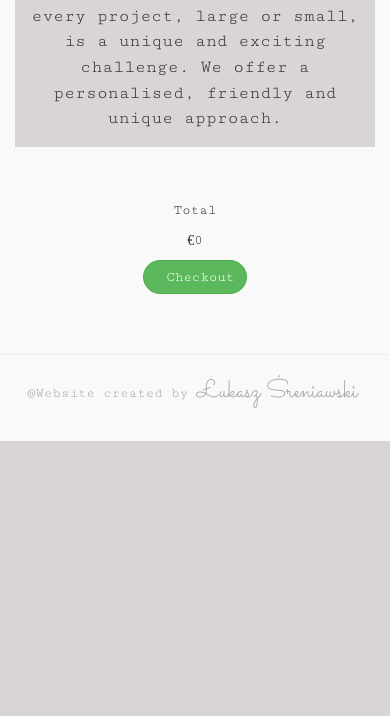
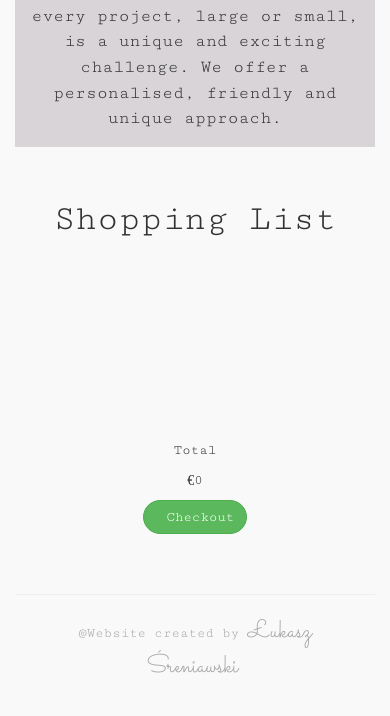
Before and after one commit to Sreniok/graphic_design, a Django app: page /cart/ in a window 390 px wide. Shown: the part 584-1300 px from the top of the page. Before the commit the page ends 1025 px from the top, so only its background shows below. Run offline with Django 3.2, Linux system fonts and the light colour scheme; some libraries are stand-ins or nearby versions; some web fonts are replaced.

Commit message:
styling cart

```diff
--- a/cart/templates/cart.html
+++ b/cart/templates/cart.html
@@ -11,14 +11,14 @@
     </div>
 </div>
 <!-- Checkout -->
-<div class="row">
+<div class="cart-row">
+    <div class="cart-list">
+        <h1>Shopping List</h1>
+    </div>
     {% for item in cart_items %}
 
-    <div class="col-sm-6 col-md-6 col-lg-6" id="cart">
-
-
+    <div class="col-sm-6 col-md-4 col-lg-3" id="cart">
         <div class="cart-image" style="background-image: url('{{ MEDIA_URL }}{{ item.project.image }}')"></div>
-
         <div class="cart-item">
             <h3>{{ item.project.name }}</h3>
             <p class="project-description">{{ item.project.description }}</p>
@@ -41,10 +41,12 @@
     </div>
     {% endfor %}
 </div>
-<div class="checkout">
-    <p>Total</p>
-    <p><span class="glyphicon glyphicon-euro" aria-hidden="true"></span>{{ total }}</p>
-    <a href="{% url 'checkout' %}" class="btn btn-success" role="button"><span class="glyphicon glyphicon-ok-sign" aria-hidden="true"></span>Checkout</a>
-</div>
+<div class="col-sm-12 col-md-12 col-lg-12">
+
+    <div class="checkout">
+        <p>Total</p>
+        <p><span class="glyphicon glyphicon-euro" aria-hidden="true"></span>{{ total }}</p>
+        <a href="{% url 'checkout' %}" class="btn btn-success" role="button"><span class="glyphicon glyphicon-ok-sign" aria-hidden="true"></span>Checkout</a>
+    </div>
 <hr>
 {% endblock %}
--- a/static/css/custom.css
+++ b/static/css/custom.css
@@ -201,11 +201,22 @@
 .cart-item {
     text-align: center;
 }
+.cart-row {
+    margin-top: 50px;
+}
+#cart {
+    margin-bottom: 20px;
+}
 
 .checkout {
     text-align: center;
     margin-top: 58px;
     margin-bottom: 60px;
+}
+
+.cart-list {
+    margin: 40px 0px 40px 0px;
+    text-align: center;
 }
 
 #cart-background {
@@ -276,7 +287,7 @@
     }
 
     #banner-image {
-    width: 108%;
+    width: 100%;
     background-attachment: inherit;
     }
 
@@ -313,6 +324,10 @@
         background-attachment: inherit;
     }
 
+    .cart-list {
+        margin: 200px 0px 40px 0px;
+    }
+
     .login-image {
         background-attachment: inherit;
         width: 104%;
```
